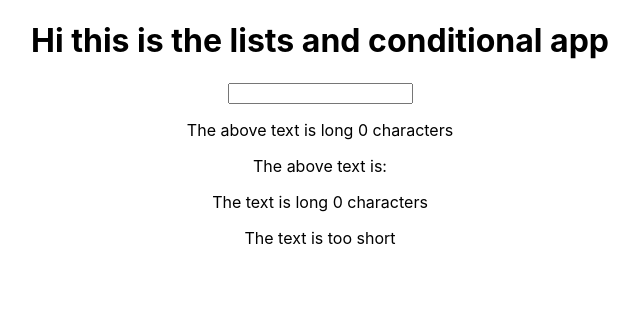
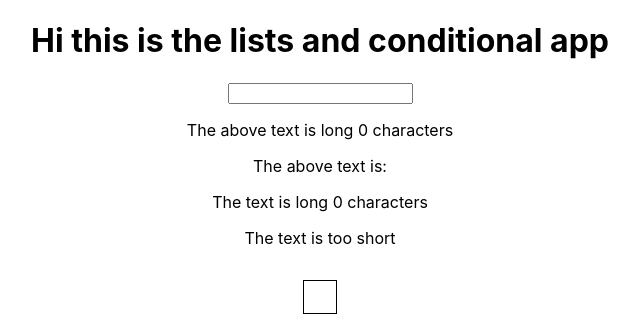
Before and after one commit to buaiscia/lists_conditionals_app, a React (Create React App) app: page / in a window 1280 px wide. Shown: the top 320 px of the page, without its empty margins (320-960 px from the left). Built offline with nearby package versions, Linux system fonts and the light colour scheme.

Commit message:
add char component + assigning keys/id

```diff
--- a/src/App.js
+++ b/src/App.js
@@ -1,6 +1,7 @@
 import React, {Component} from 'react';
 import './App.css';
 import Validation from './validationComponent/validation';
+import CharComponent from './charComponent/charComponent';
 
 
 class App extends Component {
@@ -11,22 +12,38 @@ class App extends Component {
   }
 
   state = {
+    split: [
+      {id: 0,
+      splittedWord: ''}
+    ],
     word: '',
     letterCount: 0
   }
 
-  countLetter = (event) => {
+  countLetter = (event, id) => {
 
 
     let wordSplit = (event.target.value).split('');
     let countLetters = (wordSplit.length);
+    console.log(wordSplit);
+
+
 
     this.setState({
+
+      split: [
+        {id: id,
+        splittedWord: wordSplit,
+        }
+      ],
       word: wordSplit.join(''),
       letterCount: countLetters
       })
 
+      console.log(this.state.split.id);
     }
+
+
 
 
   validationFunc = (textToValid) => {
@@ -35,6 +52,7 @@ class App extends Component {
 
     }
   }
+
 
   render() {
 
@@ -56,14 +74,38 @@ class App extends Component {
       )
     }
 
+    let splittedWordCopy = [...this.state.split];
+    console.log(splittedWordCopy);
+
+    let splittedChar = (
+      <div>
+          {splittedWordCopy.map((char, index) => {
+            return(
+              <CharComponent key={index} singleChar={(char) => this.state.splittedWordCopy(char)} />
+            )
+          })
+
+          }
+      </div>
+
+
+    )
+
+
+
+
+
+
+
 
     return(
       <div className="classApp">
         <h1>Hi this is the lists and conditional app</h1>
-        <input type="text" onChange={(event) => this.countLetter(event)} value={this.state.word}></input>
+        <input type="text" onChange={(event, id) => this.countLetter(event, id)} value={this.state.word}></input>
         <p>The above text is long {this.state.letterCount} characters </p>
         <p>The above text is: {this.state.word}  </p>
         <Validation textLength={this.state.letterCount} textValidation={textValidation}/>
+        {splittedChar}
       </div>
 
     )
--- /dev/null
+++ b/src/charComponent/charComponent.js
@@ -0,0 +1,23 @@
+import React from 'react';
+
+const CharComponent = (props) => {
+
+
+    const style = {
+        display: 'inline-block',
+        padding: '16px',
+        textAlign: 'center',
+        margin: '16px',
+        border: '1px solid black'
+
+
+    }
+    return(
+        <div style={style}>
+
+            {props.singleChar}
+        </div>
+    )
+}
+
+export default CharComponent;
```
